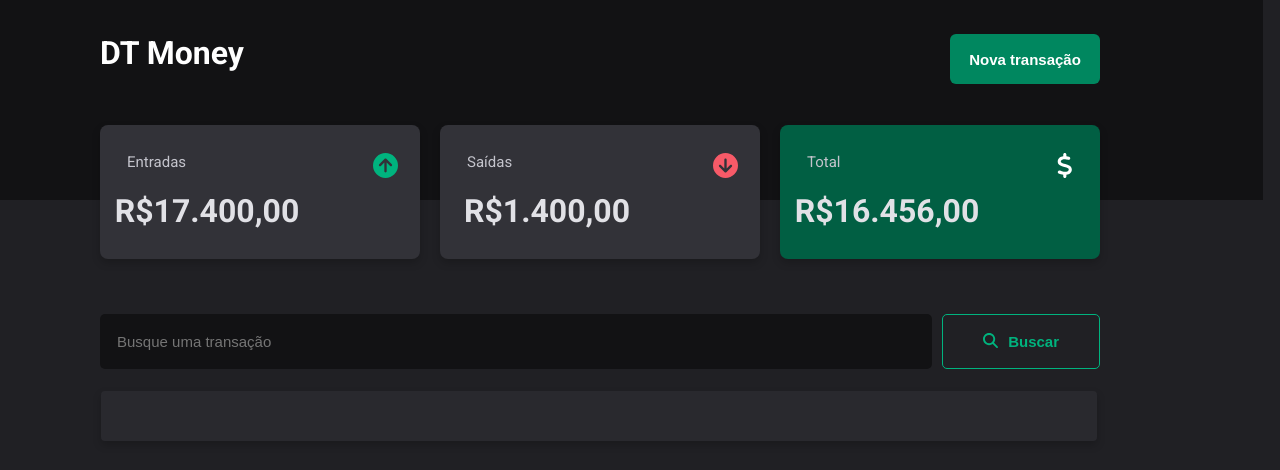
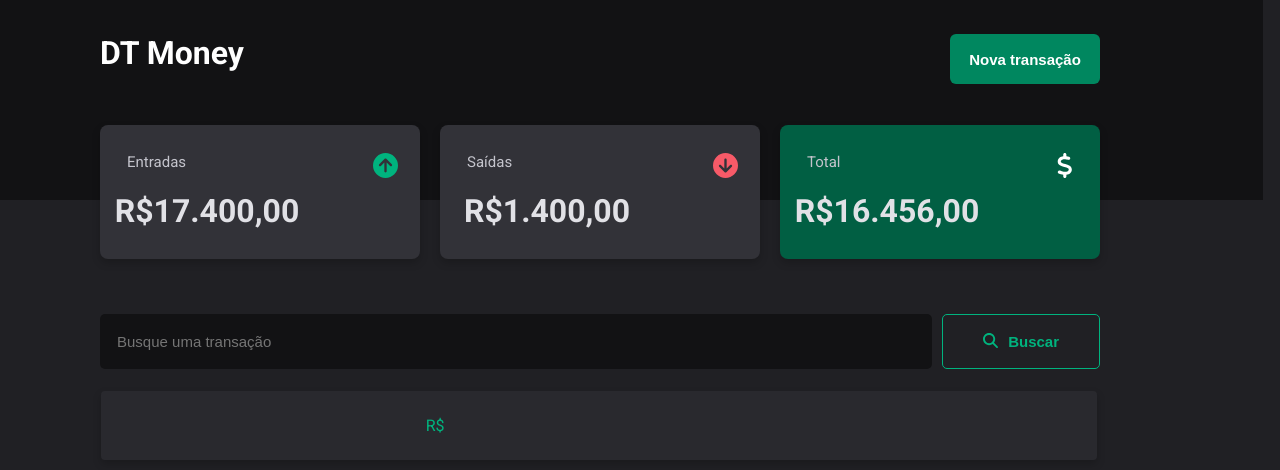
Before and after one commit to iTzGustavoRocha/projeto-dtmoney, a React (Vite) app: page / in a window 1280 px wide. Shown: the top 470 px of the page. Built offline with nearby package versions, Linux system fonts and the light colour scheme.

Commit message:
correcoes formulario modal

```diff
--- a/src/DTMoney.jsx
+++ b/src/DTMoney.jsx
@@ -77,7 +77,11 @@ function DTMoney(){
                 </form>
             </div>
             <div className="ListaTransacoes">
-                <div>
+                {
+                     transactions.length <1
+                     ?
+                     <p></p>
+                     :
                      <table className="tabelaTransacoes">
                      {transactions.map((transaction, index) =>(
                          <tr className="itemTabelaTransacao"
@@ -89,7 +93,8 @@ function DTMoney(){
                              <td className="valorTransacao"
                              style={{
                                  color: transaction.type === "expense" ? "#f75a68" : "#00b37e"
-                                }}> {transaction.preco}
+                             }}>
+                                 R${transaction.preco}
                              </td>
 
                              <td className="categoriaTransacao">
@@ -101,9 +106,9 @@ function DTMoney(){
 
                      </table>
 
+                    }
 
 
-                </div>
 
 
 
--- a/src/componets/modal.jsx
+++ b/src/componets/modal.jsx
@@ -74,10 +74,12 @@ export default function Modal({isOpen, setModalOpen, onAddTransaction}) {
                            </div>
                             <div className='botoesTipoTransacao'>
                                 <button className='botaoEntradaModal'
+                                    type="button"
                                     onClick={() => setType("income")}>
                                     <FontAwesomeIcon className="iconModal" icon={faCircleArrowUp} />Entranda
                                 </button>
                                 <button className='botaoSaidaModal'
+                                    type="button"
                                     onClick={() => setType("expense")}>
                                     <FontAwesomeIcon className="iconSaidaModal" icon={faCircleArrowDown} />Saída
                                 </button>
```
Lines whose indentation alone changed are shown as unchanged.
